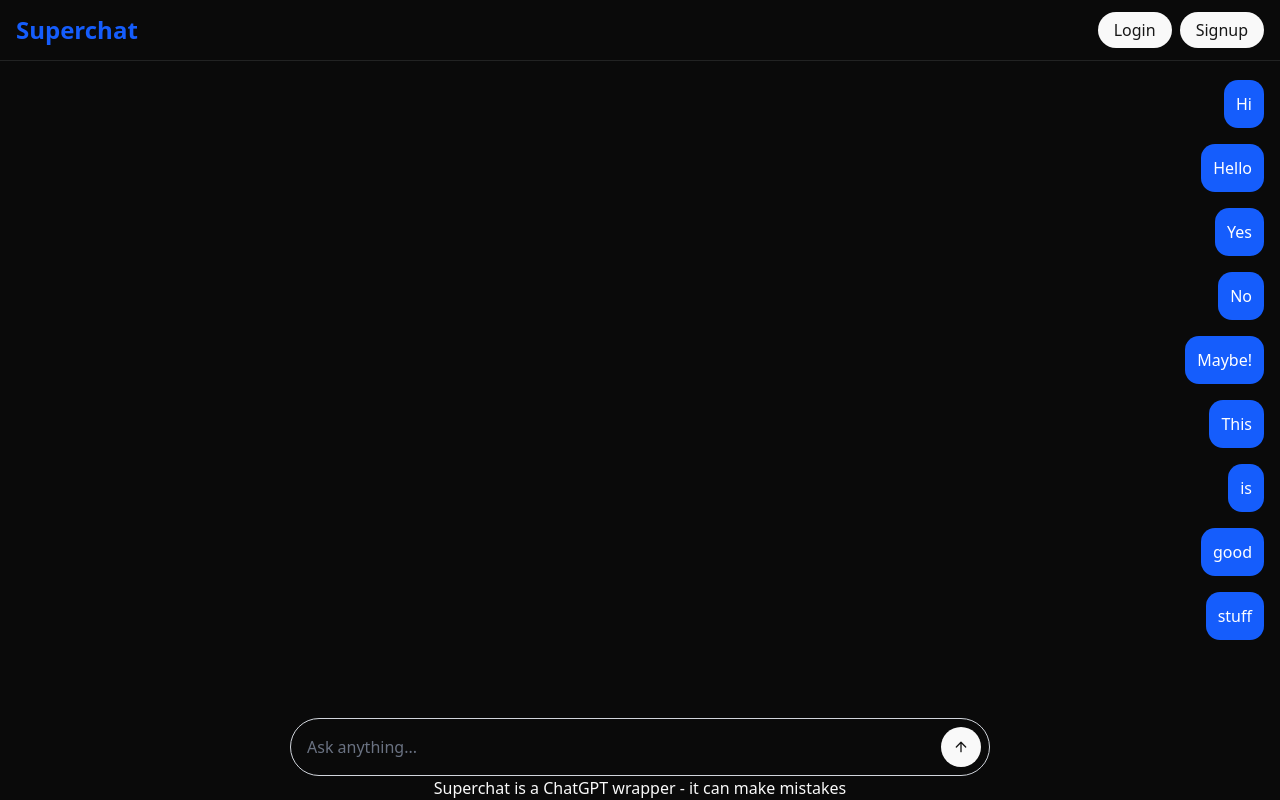
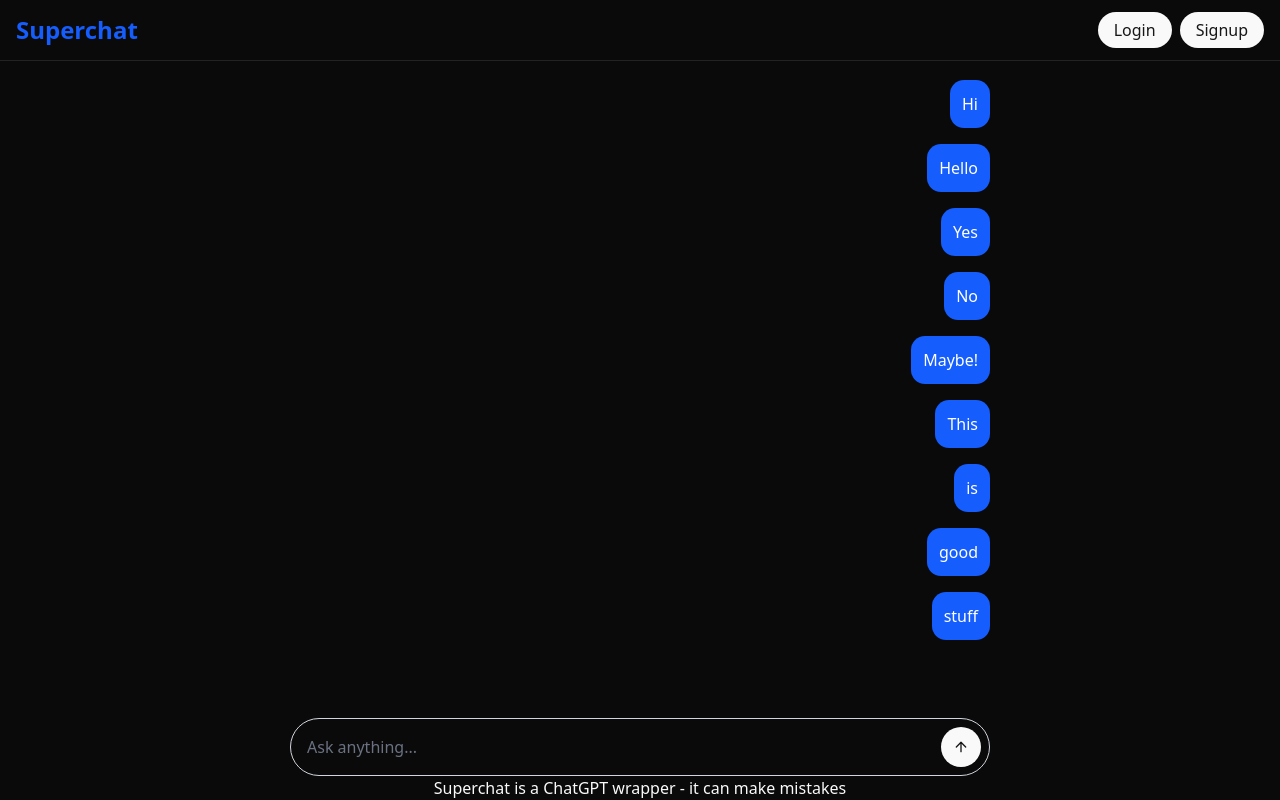
Before and after one commit to asceznyk/superchat, a React (Vite) app in the folder frontend/: page / in a window 1280 px wide. Built offline with nearby package versions, Linux system fonts and the light colour scheme.

Commit message:
this is okay ig..

```diff
--- a/frontend/src/components/chat-layout.tsx
+++ b/frontend/src/components/chat-layout.tsx
@@ -56,6 +56,7 @@
         marginBottom: footerHeight + 20
       }}
     >
+      <div className="max-w-[700px] mx-auto">
       {messages.map((m, i) => (
         <div
           key={i}
@@ -64,6 +65,7 @@
           {m}
         </div>
       ))}
+      </div>
     </div>
   );
 }
```
